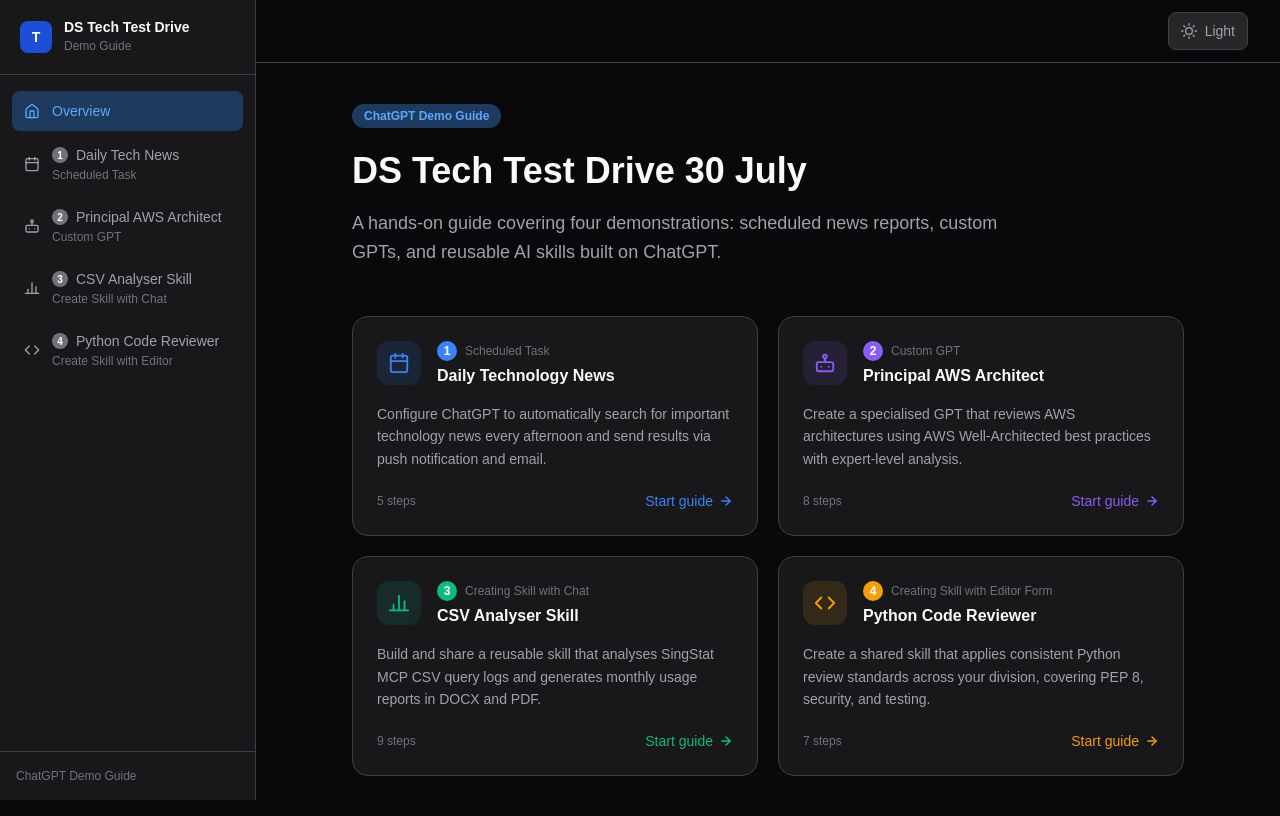
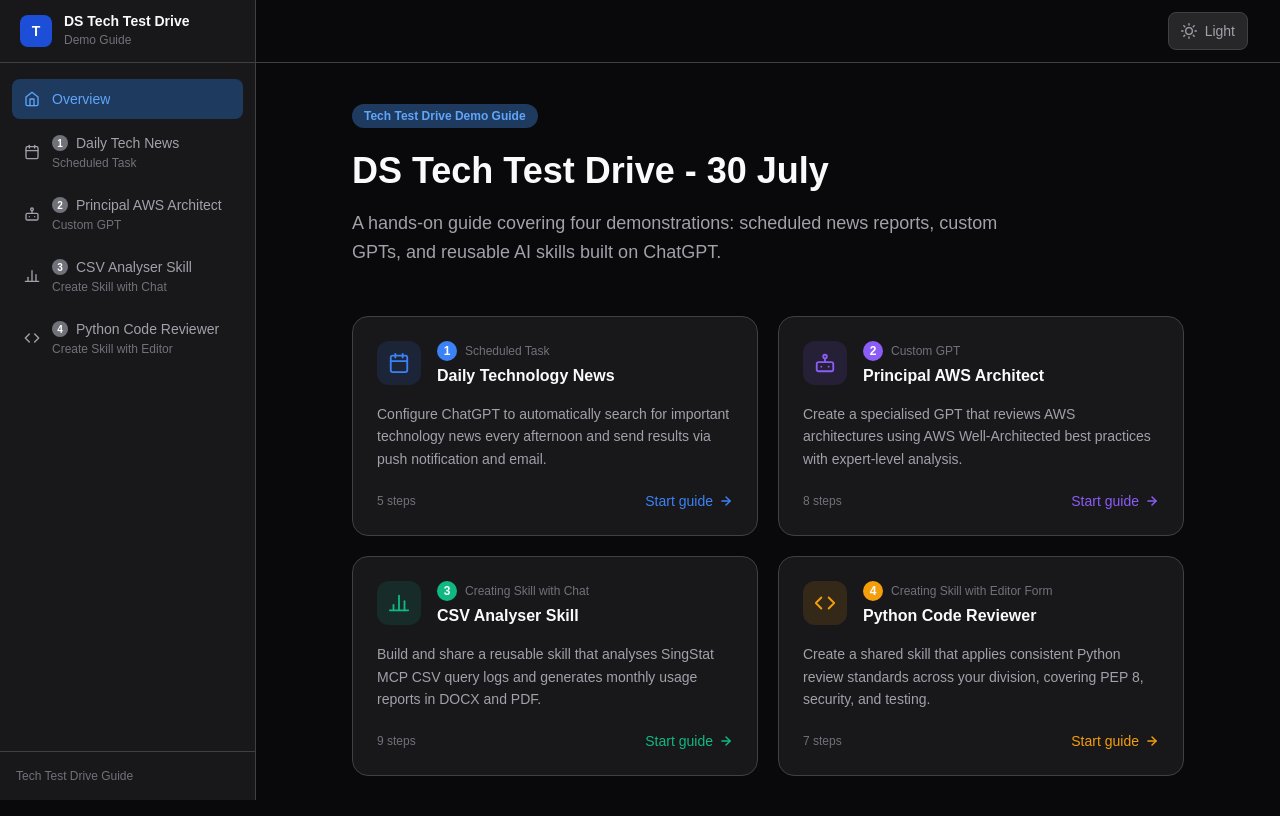
Before and after one commit to lbovboe/tech-drive-guide, a Next.js app: page / in a window 1280 px wide. Built offline with nearby package versions, Linux system fonts and the light colour scheme.

Commit message:
update style

```diff
--- a/app/page.tsx
+++ b/app/page.tsx
@@ -55,10 +55,10 @@
           className="inline-flex items-center rounded-full px-3 py-1 text-xs font-semibold mb-5"
           style={{ background: 'var(--accent-dim)', color: 'var(--accent)' }}
         >
-          ChatGPT Demo Guide
+          Tech Test Drive Demo Guide
         </p>
         <h1 className="text-4xl font-bold mb-4 leading-tight" style={{ color: 'var(--text-primary)' }}>
-          DS Tech Test Drive 30 July
+          DS Tech Test Drive - 30 July
         </h1>
         <p className="text-lg max-w-2xl leading-relaxed" style={{ color: 'var(--text-secondary)' }}>
           A hands-on guide covering four demonstrations: scheduled news reports, custom GPTs, and
--- a/app/schedule/page.tsx
+++ b/app/schedule/page.tsx
@@ -70,7 +70,7 @@
       </StepCard>
 
       <StepCard number={4} title="Receive the notification">
-        <p className="text-sm mb-3">When the task runs, ChatGPT may send:</p>
+        <p className="text-sm mb-3">When the task runs, ChatGPT will send:</p>
         <ul className="list-disc list-inside space-y-1.5 text-sm">
           <li>A push notification</li>
           <li>An email notification</li>
@@ -79,7 +79,7 @@
         <GuideImage
           src={`${IMG}/03_tech_news_brief_notification_608x424.png`}
           alt="Tech News Brief Notification"
-          caption="Figure 3: Example notification generated by the Tech News Brief task."
+          caption="Figure 3: Example Email notification generated by the Tech News Brief task."
           width={608}
           height={424}
         />
--- a/components/Sidebar.tsx
+++ b/components/Sidebar.tsx
@@ -47,7 +47,7 @@
       className="fixed top-0 left-0 h-screen w-64 flex flex-col z-30"
       style={{ background: 'var(--bg-surface)', borderRight: '1px solid var(--border)' }}
     >
-      <div className="flex items-center gap-3 px-5 py-5" style={{ borderBottom: '1px solid var(--border)' }}>
+      <div className="flex items-center gap-3 px-5 py-[14px]" style={{ borderBottom: '1px solid var(--border)' }}>
         <div
           className="flex h-8 w-8 items-center justify-center rounded-lg text-white font-bold text-sm"
           style={{ background: 'var(--step-bg)' }}
@@ -103,7 +103,7 @@
 
       <div className="px-4 py-4" style={{ borderTop: '1px solid var(--border)' }}>
         <p className="text-xs" style={{ color: 'var(--text-muted)' }}>
-          ChatGPT Demo Guide
+          Tech Test Drive Guide
         </p>
       </div>
     </aside>
```
